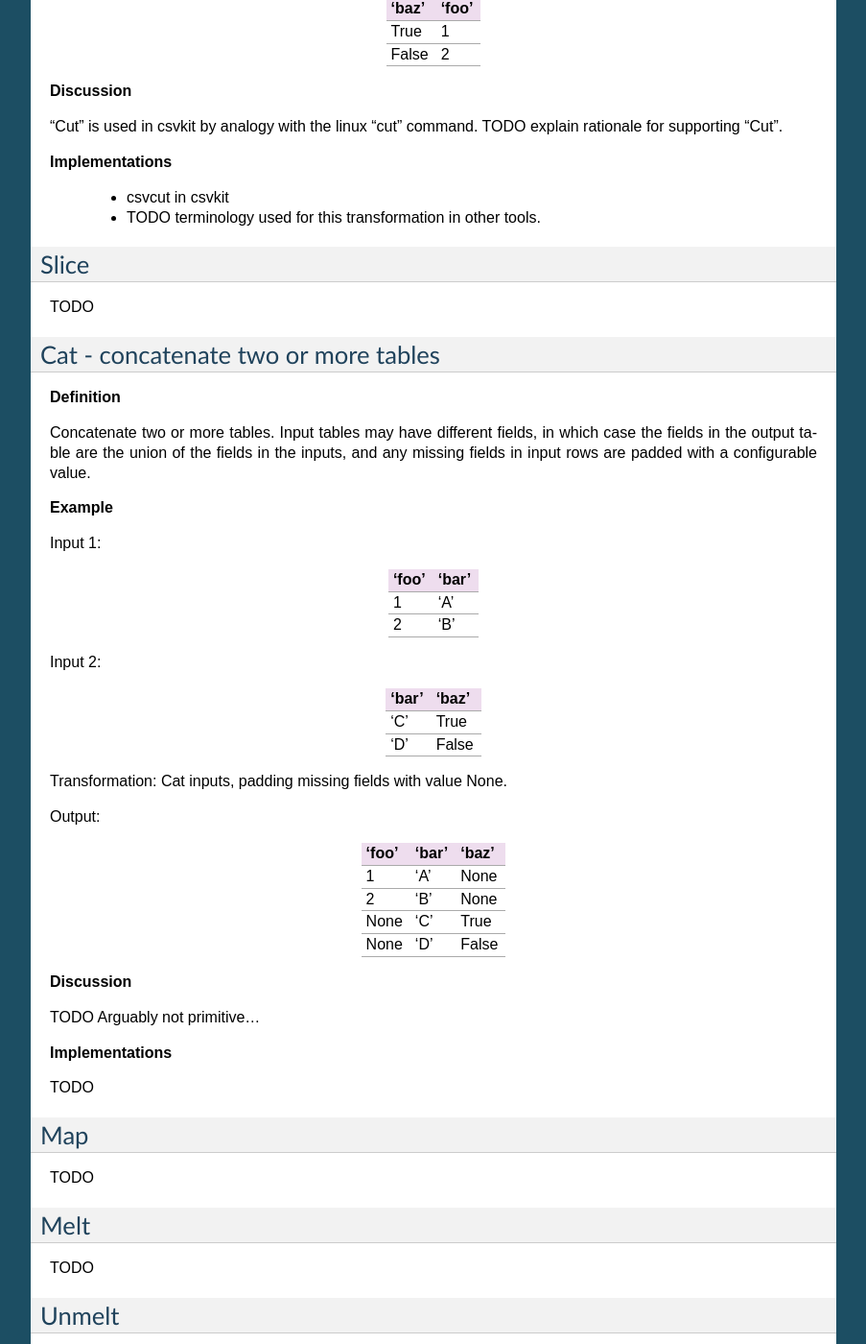
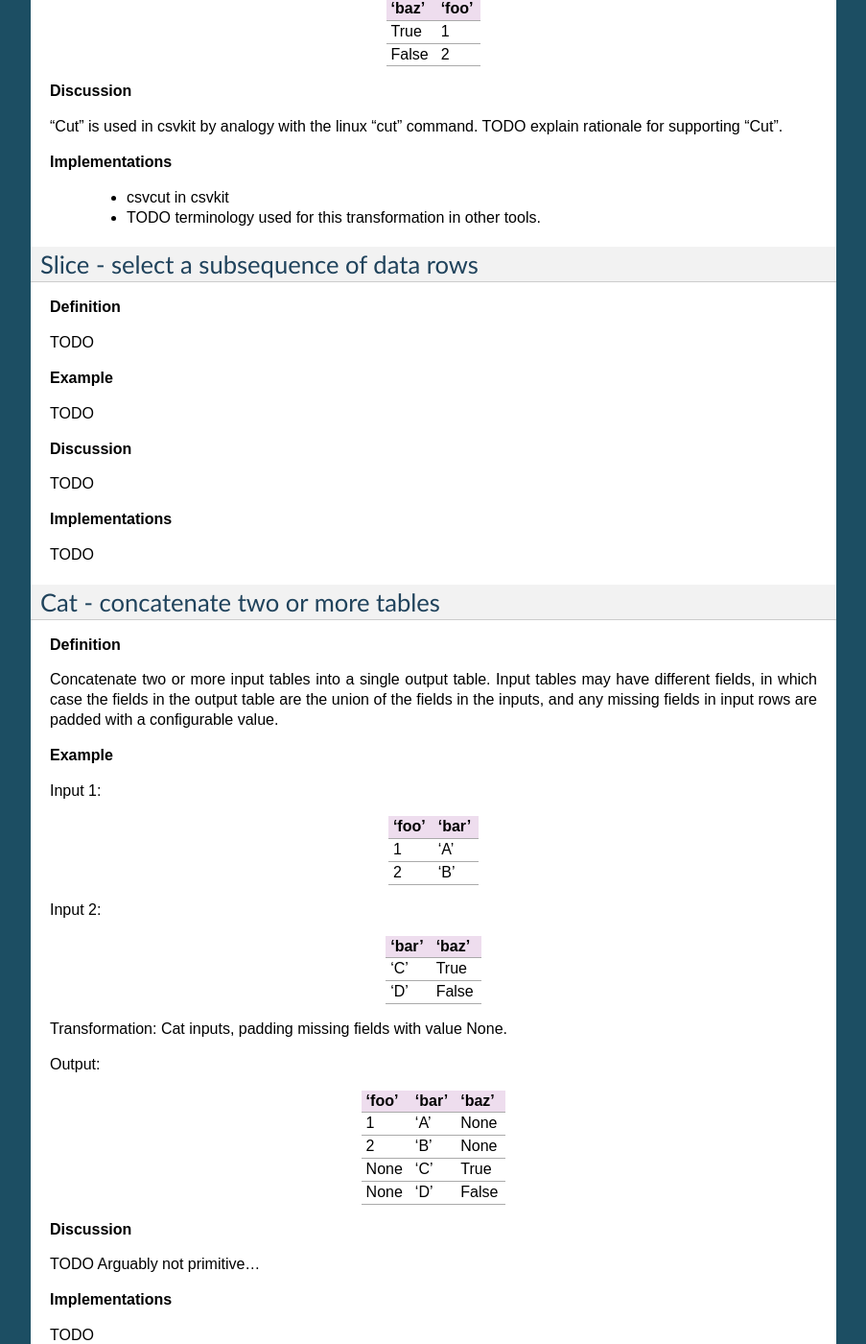
Before and after one commit to petl-developers/petl, a Sphinx documentation site: the page built from docs/glossary.txt, in a window 1280 px wide and 1400 px high, scrolled down 736 px. Shown: the whole window at 96% size, without its empty margins (198-1101 px from the left). Built offline with Sphinx 7.4.7, drawn with Linux system fonts in a browser that asks for light colours; formulas are drawn with MathJax 3; some of the changed text lies outside the part shown.

Commit message:
a bit more writing

```diff
--- a/docs/glossary.txt
+++ b/docs/glossary.txt
@@ -61,8 +61,22 @@
  - csvcut in csvkit
  - TODO terminology used for this transformation in other tools.
 
-Slice
-------
+Slice - select a subsequence of data rows
+-----------------------------------------
+
+**Definition**
+
+TODO
+
+**Example**
+
+TODO
+
+**Discussion**
+
+TODO
+
+**Implementations**
 
 TODO
 
@@ -71,10 +85,10 @@
 
 **Definition**
 
-Concatenate two or more tables. Input tables may have different
-fields, in which case the fields in the output table are the union of
-the fields in the inputs, and any missing fields in input rows are
-padded with a configurable value.
+Concatenate two or more input tables into a single output table. Input
+tables may have different fields, in which case the fields in the
+output table are the union of the fields in the inputs, and any
+missing fields in input rows are padded with a configurable value.
 
 **Example**
 
@@ -122,13 +136,41 @@
 
 TODO
 
-Map
-----
+Map - arbitrarily transform rows
+--------------------------------
+
+**Definition**
+
+TODO
+
+**Example**
+
+TODO
+
+**Discussion**
+
+TODO
+
+**Implementations**
 
 TODO
 
 Melt
 ----
+
+**Definition**
+
+TODO
+
+**Example**
+
+TODO
+
+**Discussion**
+
+TODO
+
+**Implementations**
 
 TODO
 
```
